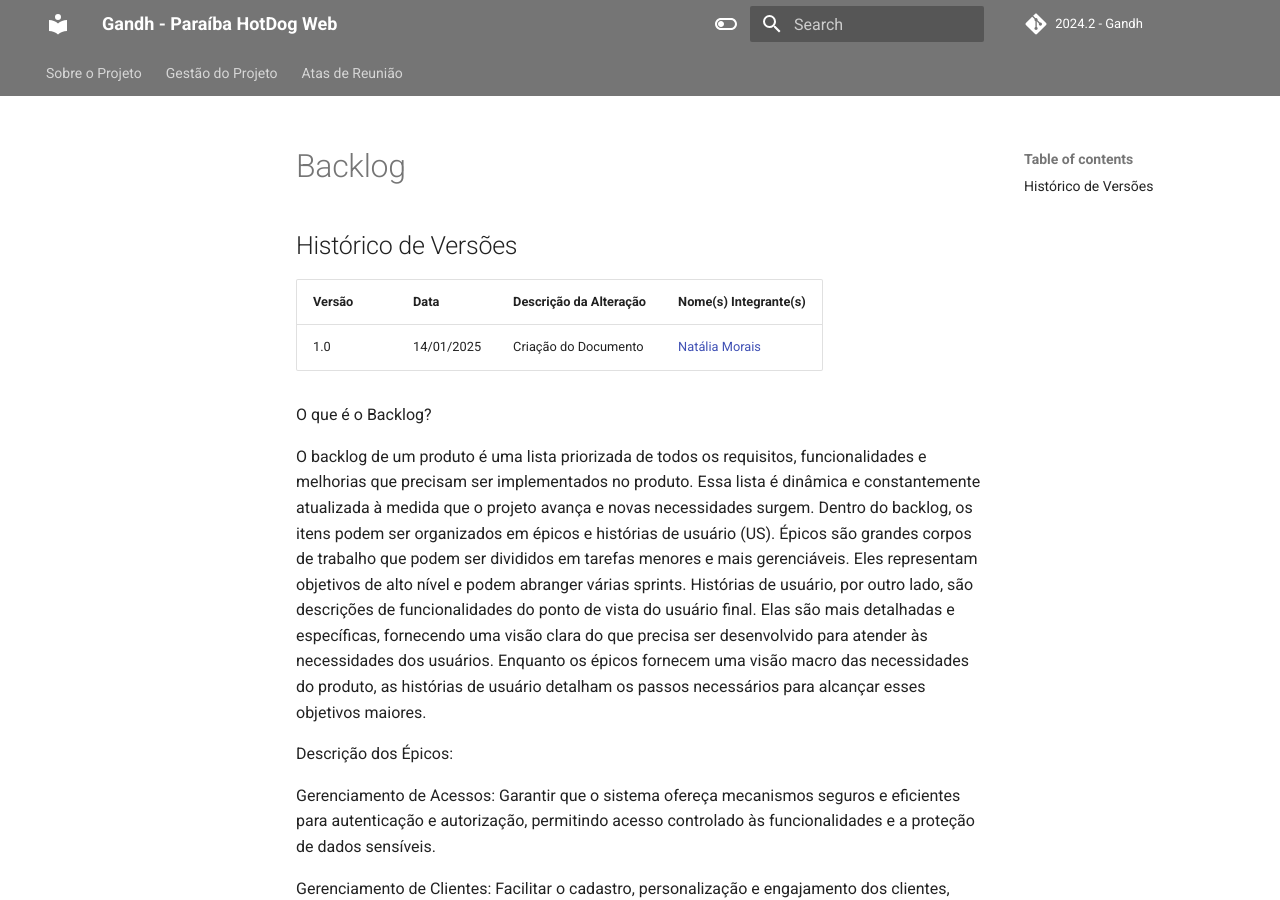
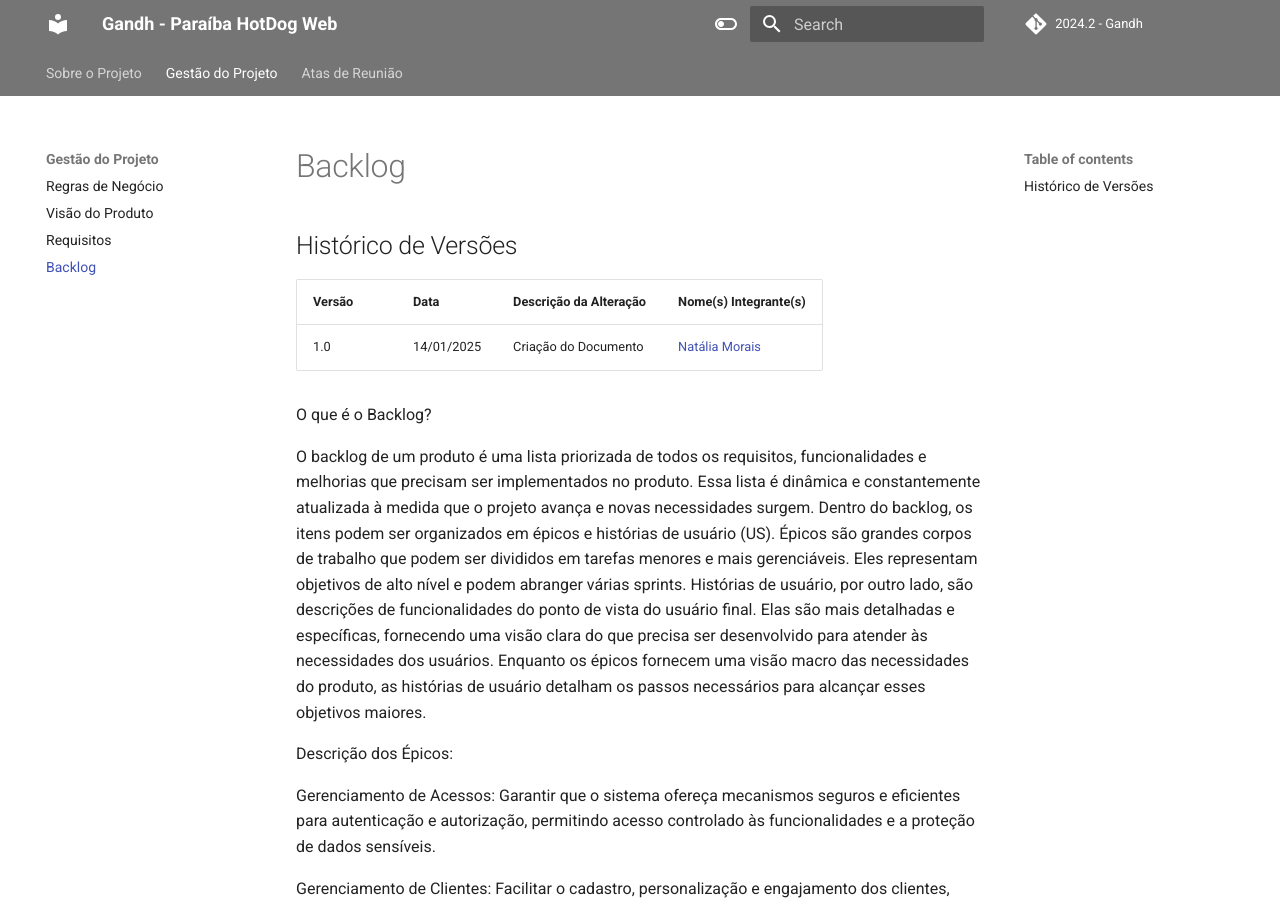
Before and after one commit to FGA-REQ/2024.2-Gandh, an MkDocs documentation site: the page built from docs/backlog/backlog.md, in a window 1280 px wide and 900 px high. Built offline with MkDocs 1.6.1 and Material for MkDocs 9.7.7, drawn with Linux system fonts in a browser that asks for light colours; comment, search, counter and statistics services are not loaded.

Commit message:
Update mkdocs.yml

```diff
--- a/mkdocs.yml
+++ b/mkdocs.yml
@@ -9,6 +9,7 @@ nav:
       - Regras de Negócio: "regras-negocio/regras-negocio.md"
       - Visão do Produto: "visao-produto/visao-produto.md"
       - Requisitos: "doc-requisitos/requisitos.md"
+      - Backlog: "backlog/backlog.md"
   - Atas de Reunião:
       - 12/01: "atas-reuniao/atas.md"
 
```
